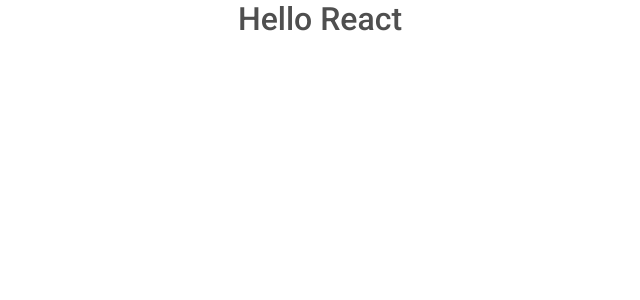
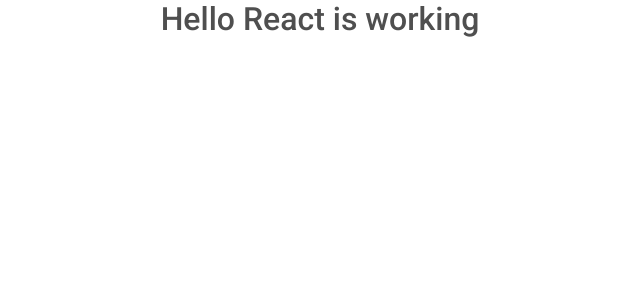
Before and after one commit to Mohammad-Musfiqur-Rahman/client-full-stack-assignment, a React (Create React App) app: page / in a window 1280 px wide. Shown: the top 300 px of the page, without its empty margins (320-960 px from the left). Built offline with nearby package versions, Linux system fonts and the light colour scheme.

Commit message:
react is woking with many dependancy

```diff
--- a/src/App.js
+++ b/src/App.js
@@ -4,7 +4,7 @@
 function App() {
   return (
     <div className="App">
-      <h2>Hello React</h2>
+      <h2>Hello React is working</h2>
     </div>
   );
 }
```
